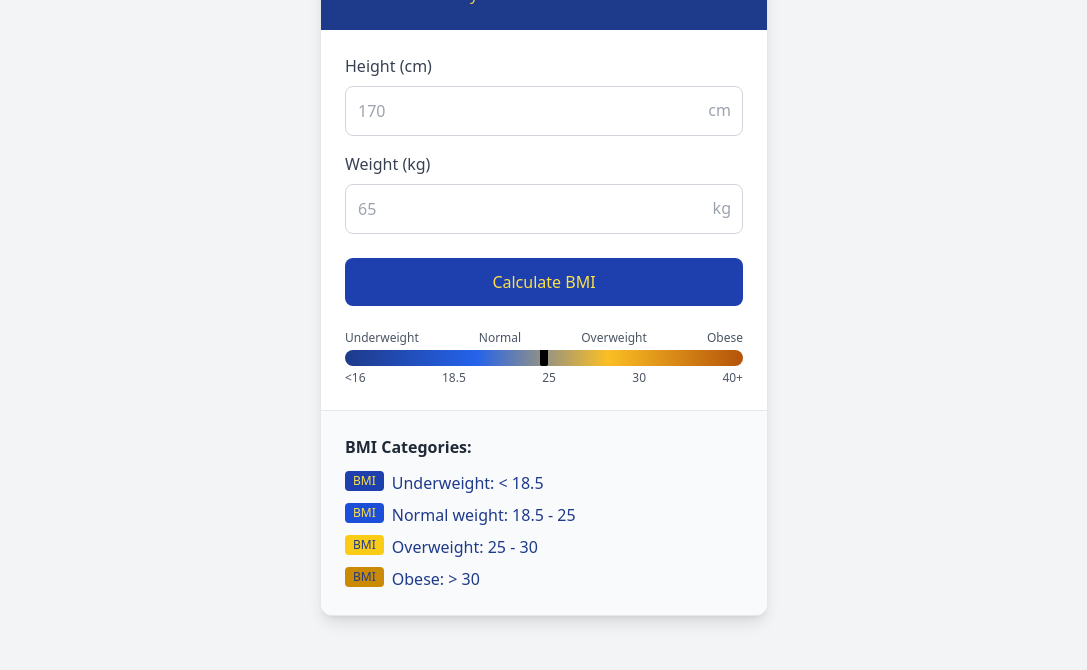
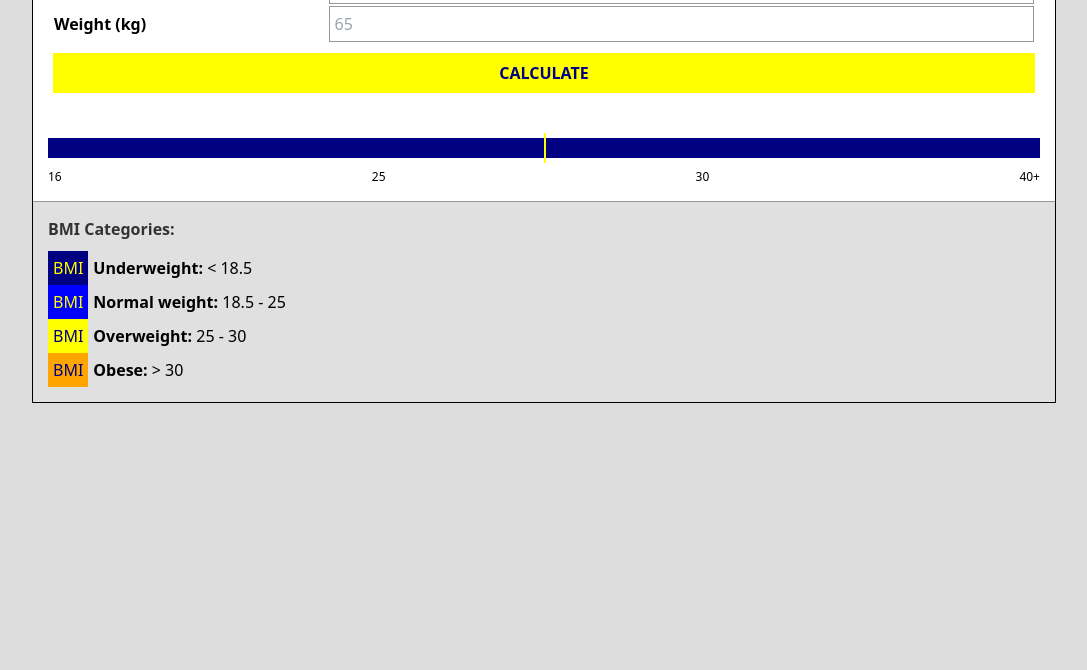
Before and after one commit to violetsareblue97/bmi-calculator, a plain HTML site: page index.html in a window 1280 px wide. Shown: the part 130-800 px from the top of the page, without its empty margins (96-1183 px from the left). Drawn offline with nearby package versions, Linux system fonts and the light colour scheme.

Commit message:
Update index.html

```diff
--- a/index.html
+++ b/index.html
@@ -17,115 +17,100 @@
             transition: left 0.5s ease-out;
             background: #fbbf24;
         }
+
     </style>
 </head>
-<body class="bg-gray-100 min-h-screen flex items-center justify-center p-4">
-    <div class="bg-white rounded-xl shadow-lg overflow-hidden w-full max-w-md border border-gray-200">
-        <!-- Header Section -->
-        <div class="bg-blue-900 text-yellow-300 p-6 text-center">
-            <h1 class="text-2xl font-bold">BMI Calculator</h1>
-            <p class="opacity-90">Body Mass Index Calculator</p>
+
+    <body bgcolor="#dddddd">
+    <div style="margin: 20px auto; width: 80%; background: white; border: 1px solid black">
+        <div style="background: #000080; color: yellow; padding: 10px; text-align: center;">
+            <font size="5" face="Arial"><b>BMI Calculator</b></font>
         </div>
 
-        <!-- Calculator Form -->
-        <div class="p-6">
-            <div class="mb-4">
-                <label for="height" class="block text-gray-700 mb-2">Height (cm)</label>
-                <div class="relative">
-                    <input type="number" id="height" class="w-full p-3 border border-gray-300 rounded-lg focus:ring-2 focus:ring-blue-500 focus:outline-none" placeholder="170">
-                    <div class="absolute right-3 top-3 text-gray-400">cm</div>
-                </div>
-            </div>
 
-            <div class="mb-6">
-                <label for="weight" class="block text-gray-700 mb-2">Weight (kg)</label>
-                <div class="relative">
-                    <input type="number" id="weight" class="w-full p-3 border border-gray-300 rounded-lg focus:ring-2 focus:ring-blue-500 focus:outline-none" placeholder="65">
-                    <div class="absolute right-3 top-3 text-gray-400">kg</div>
-                </div>
-            </div>
+        <div style="padding: 20px;">
+            <table width="100%">
+                <tr>
+                    <td><b>Height (cm)</b></td>
+                    <td><input type="number" id="height" style="width: 100%; padding: 5px; border: 1px solid #999; border-radius: 0;" placeholder="170"></td>
+                </tr>
+                <tr>
+                    <td><b>Weight (kg)</b></td>
+                    <td><input type="number" id="weight" style="width: 100%; padding: 5px; border: 1px solid #999; border-radius: 0;" placeholder="65"></td>
+                </tr>
+            </table>
 
-            <button id="calculate" class="w-full bg-blue-800 hover:bg-blue-900 text-yellow-300 py-3 px-4 rounded-lg font-medium transition-all duration-300 transform hover:scale-[1.02]">
-                Calculate BMI
+            <button id="calculate" style="background: yellow; color: #000080;
+            font-weight: bold; width: 100%; padding: 8px; margin-top: 10px; border: none; cursor: pointer;">
+                CALCULATE
             </button>
         </div>
 
-        <!-- BMI Result Section -->
-        <div id="result" class="hidden px-6 pb-6">
-            <div class="bg-blue-50 rounded-lg p-4 border-yellow-300 border-2">
-                <div class="flex justify-between items-center mb-2">
-                    <h3 class="font-bold text-gray-800">Your BMI Result</h3>
-                    <span id="bmi-value" class="text-2xl font-bold">22.5</span>
-                </div>
-                <p id="bmi-category" class="text-green-600 font-medium">Normal weight</p>
-                <p id="bmi-info" class="text-gray-600 mt-2 text-sm">Keep up the good work! Your weight is within the healthy range.</p>
-            </div>
+
+
+
+        <div id="result" style="display: none; padding: 15px; background: #f0f0f0; text-align: center;">
+            <h3 style="color: #000080; font-weight: bold;"><u>YOUR BMI</u></h3>
+            <div id="bmi-value" style="font-size: 24px; font-weight: bold; color: orange; margin: 10px 0;">22.5</div>
+            <div id="bmi-category" style="color: #000080; font-weight: bold;">Normal weight</div>
         </div>
 
-        <!-- BMI Chart Visualization -->
-        <div class="px-6 pb-6">
-            <div class="flex justify-between text-xs text-gray-600 mb-1">
-                <span>Underweight</span>
-                <span>Normal</span>
-                <span>Overweight</span>
-                <span>Obese</span>
+
+
+        <div style="padding: 15px; text-align: center;">
+            <div style="height: 20px; background: #000080; margin: 10px 0; position: relative;">
+                <div id="chart-pointer" style="width: 2px; height: 30px; background: yellow; position: absolute; top: -5px; left: 50%;"></div>
             </div>
-            <div class="bmi-chart h-4 rounded-full overflow-hidden relative">
-                <div class="chart-pointer absolute -top-4 w-2 h-8 bg-black rounded-sm -ml-1" style="left: 50%;"></div>
-            </div>
-            <div class="flex justify-between text-xs text-gray-600 mt-1">
-                <span><16</span>
-                <span>18.5</span>
+            <div style="display: flex; justify-content: space-between; font-size: 12px;">
+                <span>16</span>
                 <span>25</span>
                 <span>30</span>
                 <span>40+</span>
             </div>
         </div>
 
-        <!-- Health Information Section -->
-        <div class="bg-gray-50 p-6 border-t border-gray-200">
-            <h3 class="font-bold text-gray-800 mb-3">BMI Categories:</h3>
-            <ul class="space-y-2">
-                <li class="flex items-start">
-                    <span class="bg-blue-800 text-yellow-300 text-xs font-medium mr-2 px-2 py-0.5 rounded">BMI</span>
-                    <span class="text-blue-900">Underweight: < 18.5</span>
-                </li>
-                <li class="flex items-start">
-                    <span class="bg-blue-700 text-yellow-300 text-xs font-medium mr-2 px-2 py-0.5 rounded">BMI</span>
-                    <span class="text-blue-900">Normal weight: 18.5 - 25</span>
-                </li>
-                <li class="flex items-start">
-                    <span class="bg-yellow-400 text-blue-900 text-xs font-medium mr-2 px-2 py-0.5 rounded">BMI</span>
-                    <span class="text-blue-900">Overweight: 25 - 30</span>
-                </li>
-                <li class="flex items-start">
-                    <span class="bg-yellow-600 text-blue-900 text-xs font-medium mr-2 px-2 py-0.5 rounded">BMI</span>
-                    <span class="text-blue-900">Obese: > 30</span>
-                </li>
-            </ul>
+
+        <div style="background: #e0e0e0; padding: 15px; border-top: 1px solid #999;">
+            <h3 style="font-weight: bold; color: #333; margin-bottom: 10px;">BMI Categories:</h3>
+            <table width="100%" cellspacing="5" cellpadding="5">
+                <tr>
+                    <td bgcolor="navy" width="40"><font color="yellow">BMI</font></td>
+                    <td><b>Underweight:</b> < 18.5</td>
+                </tr>
+                <tr>
+                    <td bgcolor="blue" width="40"><font color="yellow">BMI</font></td>
+                    <td><b>Normal weight:</b> 18.5 - 25</td>
+                </tr>
+                <tr>
+                    <td bgcolor="yellow" width="40"><font color="navy">BMI</font></td>
+                    <td><b>Overweight:</b> 25 - 30</td>
+                </tr>
+                <tr>
+                    <td bgcolor="orange" width="40"><font color="navy">BMI</font></td>
+                    <td><b>Obese:</b> > 30</td>
+                </tr>
+            </table>
         </div>
     </div>
 
     <script>
         document.getElementById('calculate').addEventListener('click', function() {
-            // Get input values
-            const height = parseFloat(document.getElementById('height').value) / 100; // Convert cm to m
+
+            const height = parseFloat(document.getElementById('height').value) / 100;
             const weight = parseFloat(document.getElementById('weight').value);
 
-            // Validate inputs
+
             if (isNaN(height) || isNaN(weight) || height <= 0 || weight <= 0) {
                 alert('Please enter valid height and weight');
                 return;
             }
 
-            // Calculate BMI
             const bmi = weight / (height * height);
             const roundedBMI = Math.round(bmi * 10) / 10;
 
-            // Display result
             document.getElementById('bmi-value').textContent = roundedBMI;
 
-            // Determine category and style
+
             let category, color, message;
             if (bmi < 18.5) {
                 category = 'Underweight';
@@ -149,10 +134,8 @@
             document.getElementById('bmi-category').className = `${color} font-medium`;
             document.getElementById('bmi-info').textContent = message;
 
-            // Show result section
             document.getElementById('result').classList.remove('hidden');
 
-            // Update chart pointer position
             let pointerPosition = 0;
             if (bmi < 16) pointerPosition = 0;
             else if (bmi >= 16 && bmi < 18.5) pointerPosition = (bmi - 16) / 2.5 * 16.6;
@@ -163,19 +146,18 @@
 
             document.querySelector('.chart-pointer').style.left = `${pointerPosition}%`;
 
-            // Add animation class
+
             document.getElementById('bmi-value').classList.add('animate-bounce');
             setTimeout(() => {
                 document.getElementById('bmi-value').classList.remove('animate-bounce');
             }, 1000);
+
         });
 
-        // Allow Enter key to trigger calculation
         document.addEventListener('keypress', function(e) {
             if (e.key === 'Enter') {
-                document.getElementById('calculate').click();
-            }
+                document.getElementById('calculate').click(); }
         });
-    </script>
+</script>
 </body>
 </html>
```
